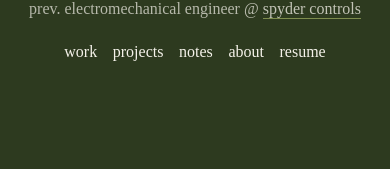
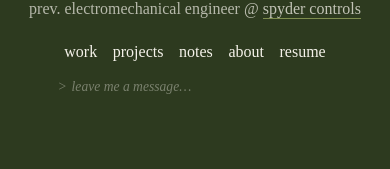
Before and after one commit to ericwu132/personal-site, a React (Vite) app: page / in a window 390 px wide. Shown: the part 408-577 px from the top of the page. Built offline with nearby package versions, Linux system fonts and the light colour scheme.

Commit message:
updated for mobile friendliness

```diff
--- a/src/components/Terminal.tsx
+++ b/src/components/Terminal.tsx
@@ -1,15 +1,14 @@
-import { useEffect, useState } from 'react'
+import { useRef, useState } from 'react'
 import AnimatedContent from './AnimatedContent'
-import { useFinePointer } from '../useFinePointer'
 
 /**
  * Where messages go. The site is static, so a message can only reach an inbox
  * via a form service: the page POSTs here and Formspree emails Eric.
  *
  * This is a plain JSON POST rather than @formspree/react's `useForm`, because
- * the prompt isn't a <form> — there are no inputs to bind, just a keystroke
- * buffer. Formspree's AJAX endpoint accepts JSON directly, so the library
- * would add a dependency and buy nothing.
+ * the prompt is one bare input rather than a <form> with named fields.
+ * Formspree's AJAX endpoint accepts JSON directly, so the library would add a
+ * dependency and buy nothing.
  *
  * Public by design: a Formspree form id is safe in a public repo.
  */
@@ -98,30 +97,29 @@ type TerminalProps = {
   show: boolean
   /** Render settled at once (returning visitor within this page load). */
   skip?: boolean
-  /** Milliseconds after `show` before the hint fades in. */
+  /** Milliseconds after `show` before the prompt fades in. */
   hintDelay?: number
 }
 
 /**
- * The typewriter, made typeable — now a message box rather than a command
- * line. Typing to navigate only duplicated the tabs sitting right above it.
+ * A message box dressed as a terminal line.
  *
- * Clicking the hint arms a caret; typing fills it; Enter sends. It never
- * advertises itself on keyboardless devices, since it needs a keyboard.
+ * It is a real <input>, not a keystroke buffer painted onto a <span>. That is
+ * what makes it work on a phone — tapping an input is the only thing that
+ * opens the on-screen keyboard — and it comes with paste, selection, and IME
+ * (so the 你好 greeting can actually be typed back) for free. It also gives
+ * the "can't type until you click in" behaviour natively: an unfocused input
+ * receives nothing.
  */
 export default function Terminal({ show, skip = false, hintDelay = 1200 }: TerminalProps) {
-  const fine = useFinePointer()
   const [buffer, setBuffer] = useState('')
   const [status, setStatus] = useState<Status>('idle')
   // Held separately from `status` so the cooldown can count down in its text.
   const [response, setResponse] = useState('')
-  // Clicking the hint swaps it for a blinking caret — the signal to type.
-  const [armed, setArmed] = useState(false)
+  const [focused, setFocused] = useState(false)
+  const inputRef = useRef<HTMLInputElement>(null)
 
-  useEffect(() => {
   const send = async () => {
-      // Clearing the buffer already prevents a double-send; this also stops a
-      // second Enter landing while a slow request is still in flight.
     const message = buffer.trim()
     if (!message || status === 'sending') return
 
@@ -150,73 +148,42 @@ export default function Terminal({ show, skip = false, hintDelay = 1200 }: Termi
     }
   }
 
-    const onKey = (e: KeyboardEvent) => {
-      // The prompt only listens once it has been clicked into, the way a real
-      // input does — stray keystrokes on the page shouldn't land in it.
-      if (!armed) return
-      if (e.metaKey || e.ctrlKey || e.altKey) return
-      const t = e.target as HTMLElement | null
-      if (t && (t.tagName === 'INPUT' || t.tagName === 'TEXTAREA' || t.isContentEditable)) return
-
-      if (e.key === 'Enter') {
-        void send()
-      } else if (e.key === 'Escape') {
-        setBuffer('')
-        setStatus('idle')
-        setResponse('')
-        setArmed(false)
-      } else if (e.key === 'Backspace') {
-        setBuffer((b) => b.slice(0, -1))
-      } else if (e.key.length === 1) {
-        // A leading space would only scroll the page.
-        if (buffer === '' && e.key === ' ') return
-        e.preventDefault()
-        setBuffer((b) => (b.length < MAX_BUFFER ? b + e.key : b))
-      }
-    }
-
-    window.addEventListener('keydown', onKey)
-    return () => window.removeEventListener('keydown', onKey)
-  }, [armed, buffer, status])
-
-  // Clicking anywhere outside the prompt line hands the hint back, like an
-  // input losing focus.
-  useEffect(() => {
-    const onPointerDown = (e: PointerEvent) => {
-      if ((e.target as Element | null)?.closest?.('.terminal-line')) return
-      setArmed(false)
-      setBuffer('')
-      setStatus('idle')
-      setResponse('')
-    }
-    document.addEventListener('pointerdown', onPointerDown)
-    return () => document.removeEventListener('pointerdown', onPointerDown)
-  }, [])
-
   return (
     <div className="terminal">
       <AnimatedContent show={show} skip={skip} delay={hintDelay}>
         <p className="terminal-line">
-          {armed ? (
-            <span aria-hidden="true">
-              &gt; {buffer}
-              <span className="cursor">|</span>
+          <span className="terminal-arrow" aria-hidden="true">
+            &gt;
           </span>
-          ) : fine ? (
-            <button
-              type="button"
-              className="terminal-hint"
-              onClick={() => setArmed(true)}
-              aria-label="leave a message"
-            >
-              &gt; leave me a message…
-            </button>
-          ) : (
-            ' '
-          )}
+          <input
+            ref={inputRef}
+            className="terminal-input"
+            type="text"
+            value={buffer}
+            placeholder="leave me a message…"
+            aria-label="leave me a message"
+            maxLength={MAX_BUFFER}
+            autoComplete="off"
+            autoCorrect="off"
+            spellCheck={false}
+            enterKeyHint="send"
+            onChange={(e) => setBuffer(e.target.value)}
+            onFocus={() => setFocused(true)}
+            onBlur={() => setFocused(false)}
+            onKeyDown={(e) => {
+              if (e.key === 'Enter') {
+                e.preventDefault()
+                void send()
+              } else if (e.key === 'Escape') {
+                setBuffer('')
+                setResponse('')
+                inputRef.current?.blur()
+              }
+            }}
+          />
         </p>
         <p className="terminal-response" aria-live="polite">
-          {response || (armed ? 'enter to send — add your email if you’d like a reply' : ' ')}
+          {response || (focused ? 'enter to send — add your email if you’d like a reply' : ' ')}
         </p>
       </AnimatedContent>
     </div>
--- a/src/index.css
+++ b/src/index.css
@@ -186,26 +186,44 @@ body {
 }
 
 .terminal-line {
+  display: flex;
+  align-items: baseline;
+  justify-content: center;
+  gap: 0.4em;
   min-height: 1.5em;
   color: var(--ink-soft);
 }
 
-/* A <button>, stripped back to look like the text it replaces. The I-beam
-   cursor and the click-to-caret swap are what say "you can type here". */
-.terminal-hint {
+.terminal-arrow {
+  color: var(--ink-faint);
+  flex-shrink: 0;
+}
+
+/* A real <input>, stripped back to look like the text around it. Being a real
+   input is what makes it work on a phone: tapping it opens the keyboard. */
+.terminal-input {
   background: none;
   border: 0;
-  padding: 0;
+  border-bottom: 1px solid transparent;
+  outline: none;
+  padding: 0 0 2px;
   font: inherit;
+  color: var(--ink);
+  caret-color: var(--accent);
+  width: min(24rem, 76%);
+  transition: border-color 0.2s ease;
+}
+
+.terminal-input::placeholder {
   color: var(--ink-faint);
   font-style: italic;
-  cursor: text;
-  transition: color 0.2s ease;
+  opacity: 1; /* Firefox dims placeholders by default */
 }
 
-.terminal-hint:hover,
-.terminal-hint:focus-visible {
-  color: var(--ink-soft);
+/* The caret marks focus for a mouse; this marks it for a keyboard, since the
+   native outline is removed. */
+.terminal-input:focus {
+  border-bottom-color: var(--rule);
 }
 
 .terminal-response {
--- a/src/useFinePointer.ts
+++ /dev/null
@@ -1,24 +0,0 @@
-import { useEffect, useState } from 'react'
-
-const QUERY = '(hover: hover) and (pointer: fine)'
-
-const current = () =>
-  typeof window !== 'undefined' && window.matchMedia(QUERY).matches
-
-/**
- * True on mouse-and-keyboard devices. The hover preview and the terminal are
- * layers for those; on touch they stay dormant and must not advertise
- * themselves.
- */
-export function useFinePointer() {
-  const [fine, setFine] = useState(current)
-
-  useEffect(() => {
-    const mq = window.matchMedia(QUERY)
-    const onChange = () => setFine(mq.matches)
-    mq.addEventListener('change', onChange)
-    return () => mq.removeEventListener('change', onChange)
-  }, [])
-
-  return fine
-}
```
Lines whose indentation alone changed are shown as unchanged.
